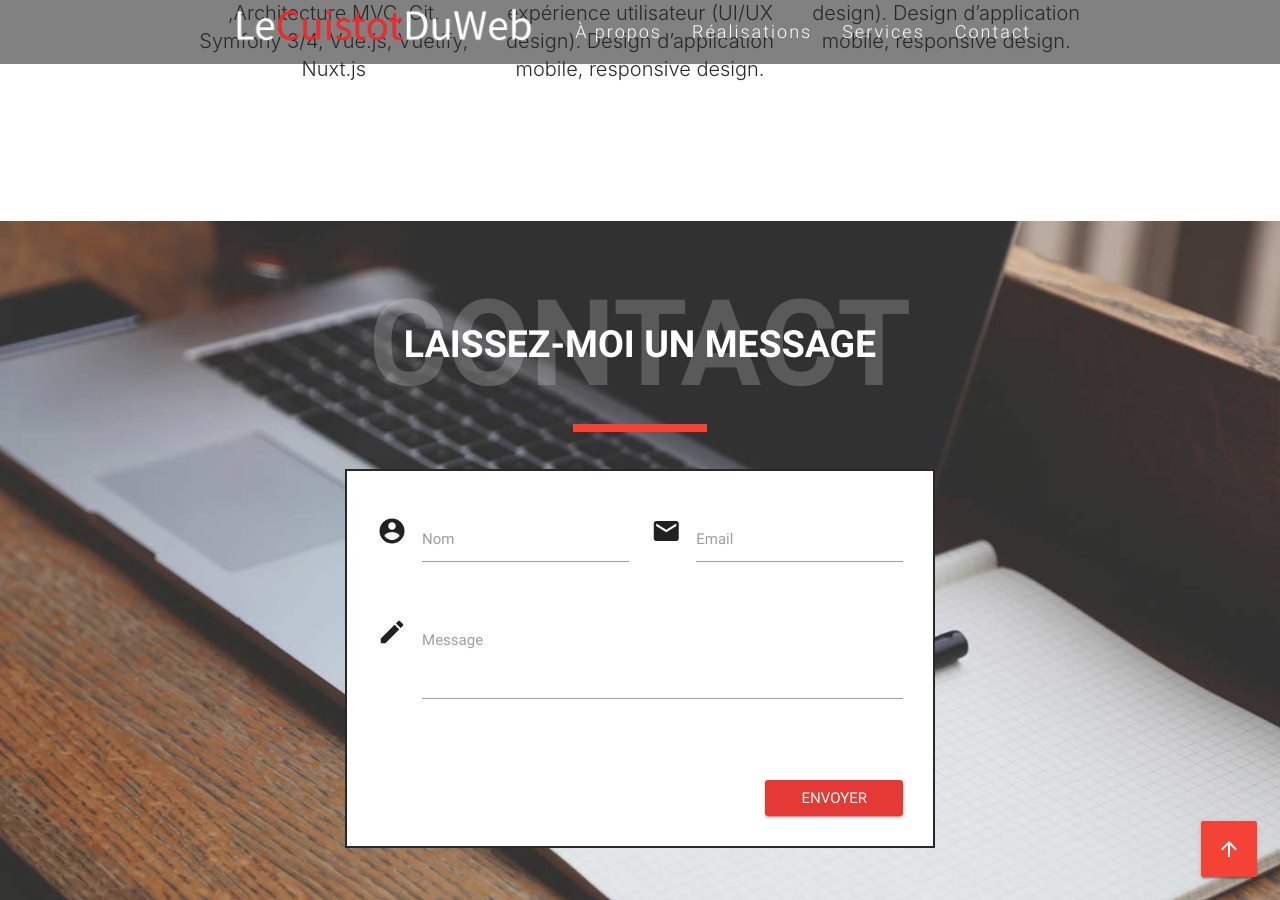
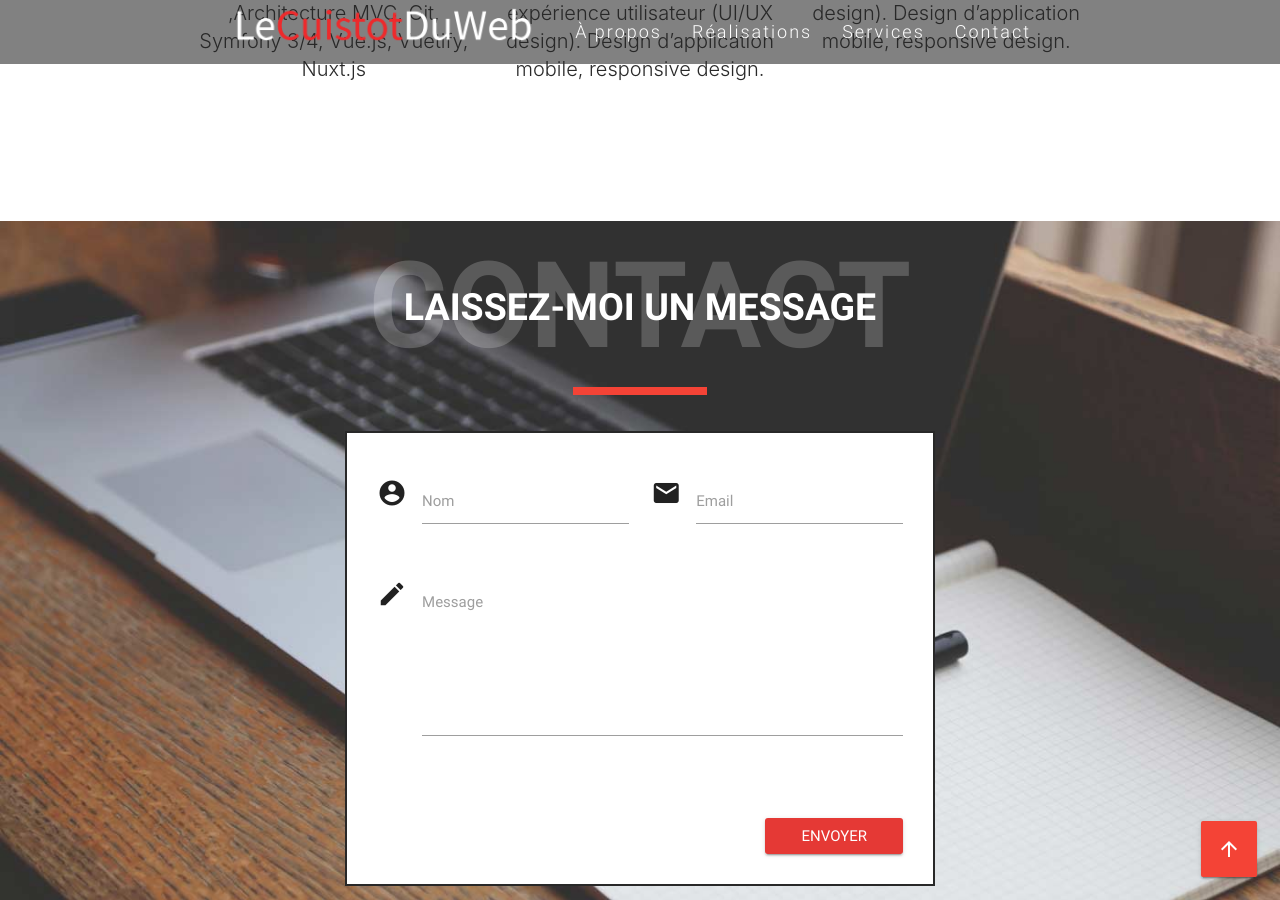
Before and after one commit to Wirvend/lecuistotduweb.github.io, a Jekyll site: the page built from index.html, in a window 1280 px wide and 900 px high, scrolled down 2907 px. Built offline with Jekyll 4.4.1, drawn with Linux system fonts in a browser that asks for light colours; nearby versions of some CDN libraries.

Commit message:
fix(css): allow to scroll in the textarea

```diff
--- a/_sass/main.scss
+++ b/_sass/main.scss
@@ -238,9 +238,23 @@
     padding: 0 15px;
 }
 
-nav ul li:hover,
-nav ul li.active {
-    border-bottom: #ff0000 3px solid;
+nav ul li{position: relative;}
+nav ul li::before {
+    content: '';
+    position: absolute;
+    bottom: 0;
+    left: 0;
+    right: 0;
+    height: 2px;
+    background-color: #F44336;
+    transform-origin: bottom right;
+    transform: scaleX(0);
+    transition: transform 0.3s ease;
+}
+
+nav ul li:hover::before {
+    transform-origin: bottom left;
+    transform: scaleX(1);
 }
 
 .side-nav {
@@ -268,6 +282,12 @@
 
 .project-navigation {
     margin: 20px auto;
+}
+
+textarea#contact_message {
+    min-height: 120px;
+    max-height: 250px;
+    overflow: auto;
 }
 
 nav a.button-collapse {
```
